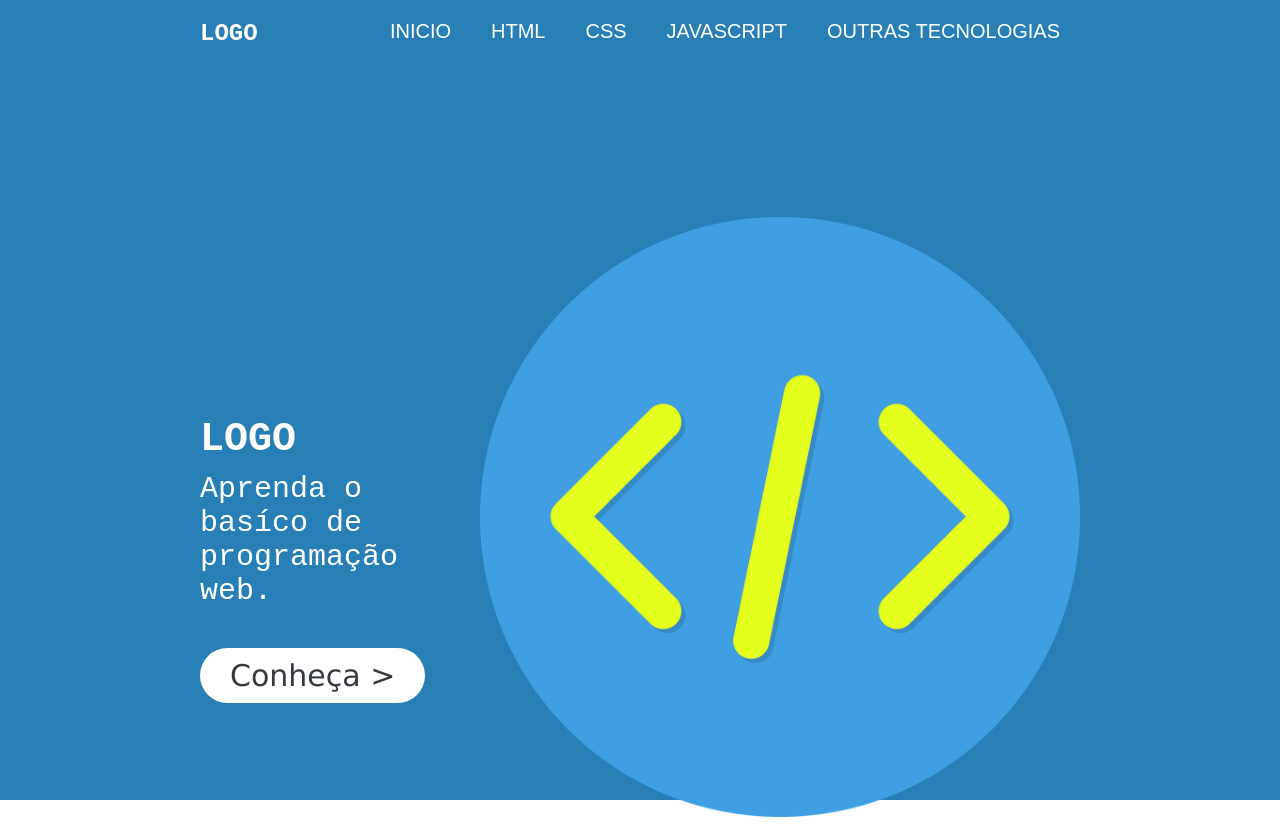
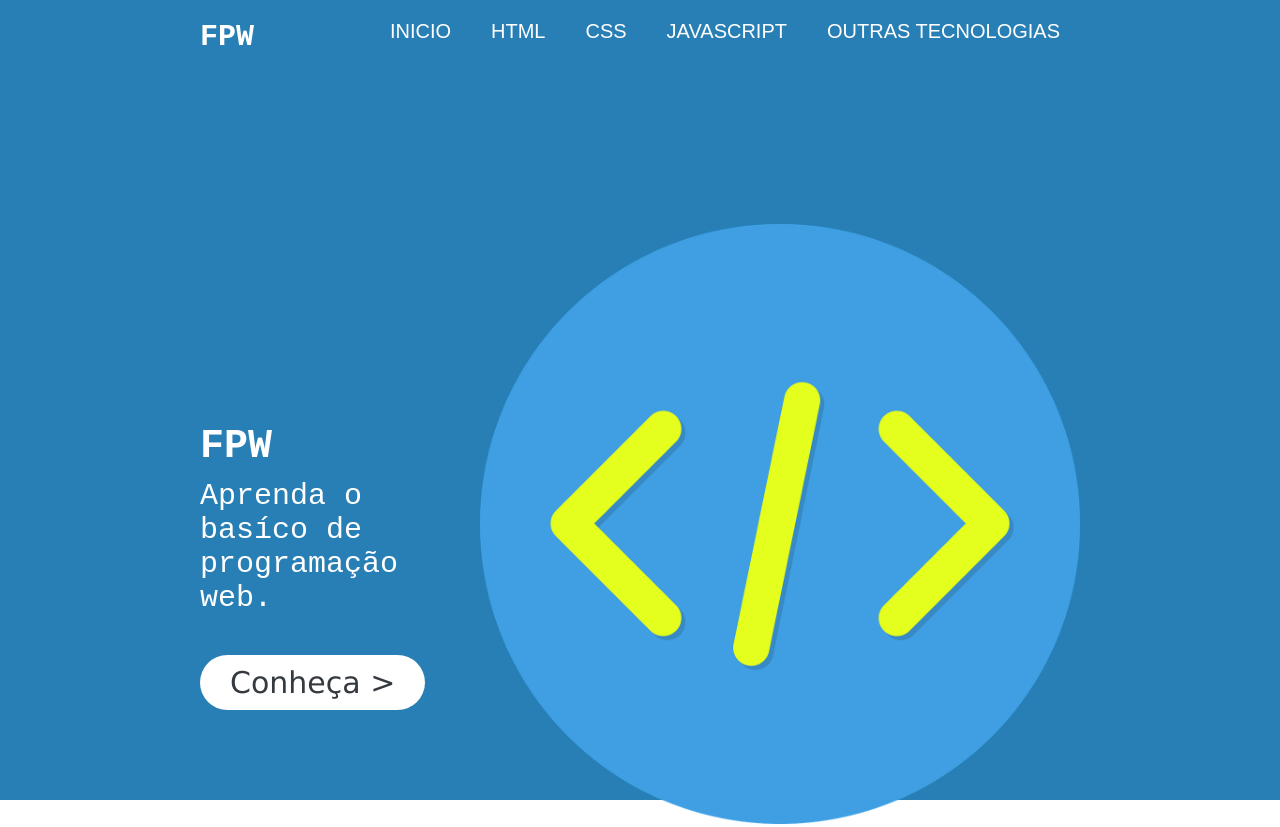
Before and after one commit to LeonanCardoso/ap1---Introdu-o-a-aplica-es-web, a plain HTML site: page index.html in a window 1280 px wide. Shown: the top 827 px of the page. Drawn offline with Linux system fonts and the light colour scheme.

Commit message:
coloquei o nome do site

```diff
--- a/css/css.style/css.css
+++ b/css/css.style/css.css
@@ -45,3 +45,7 @@ header{
 .conteiner-nav nav ul li a:hover{
     color: #EBF21D;
 }
+
+.conteiner-nav h1{
+    font-size: 30px;
+}
--- a/css/html.style/html.css
+++ b/css/html.style/html.css
@@ -45,3 +45,7 @@ header{
 .conteiner-nav nav ul li a:hover{
     color: #EBF21D;
 }
+
+.conteiner-nav h1{
+    font-size: 30px;
+}
--- a/css/index.style/index.css
+++ b/css/index.style/index.css
@@ -58,6 +58,10 @@ header{
 }
 .conteiner-nav nav ul li a:hover{
     color: #EBF21D;
+}
+
+.conteiner-nav h1{
+    font-size: 30px;
 }
 
 /*introdução-do-site*/
--- a/css/javascript.style/javascript.css
+++ b/css/javascript.style/javascript.css
@@ -45,3 +45,7 @@ header{
 .conteiner-nav nav ul li a:hover{
     color: #EBF21D;
 }
+
+.conteiner-nav h1{
+    font-size: 30px;
+}
--- a/index.html
+++ b/index.html
@@ -10,7 +10,7 @@
 <body>
     <header>
         <section class="conteiner-nav">
-            <h1>LOGO</h1>
+            <h1>FPW</h1>
             <nav>
                 <ul>
                     <li><a href="index.html">INICIO</a></li>
@@ -23,7 +23,7 @@
         </section>
         <section class="introdução-do-site">
             <section class="slogan-do-site">
-                <h1>LOGO</h1>
+                <h1>FPW</h1>
                 <p>
                     Aprenda o basíco de programação web.
                 </p>
@@ -39,7 +39,7 @@
     <section class="conteiner-apresentação" id="conteiner-apresentação">
         <div class="texto-apresentação">
             <p>
-                <strong>Nome do site</strong>
+                <strong>FPW</strong> (Fundamento Da Programação Web)
                 Lorem ipsum, dolor sit amet consectetur adipisicing elit. Officia, iusto in omnis, voluptatum nobis similique voluptatibus rerum harum quod facere a optio molestias minima, doloribus quia aliquam nam dolor eos!
             </p>
             <br>
@@ -56,7 +56,7 @@
     <section class="conteiner-que-encontra">
         <div class="que-encontra">
             <h2>
-                O que encontra no NOME DO SITE
+                O que encontra no FPW
             </h2>
         </div>
         <section class="que-encontra-img">
```
Also changed, not shown: views/css.html (+1 -1 lines), views/html.html (+1 -1 lines), views/javascript.html (+1 -1 lines).
